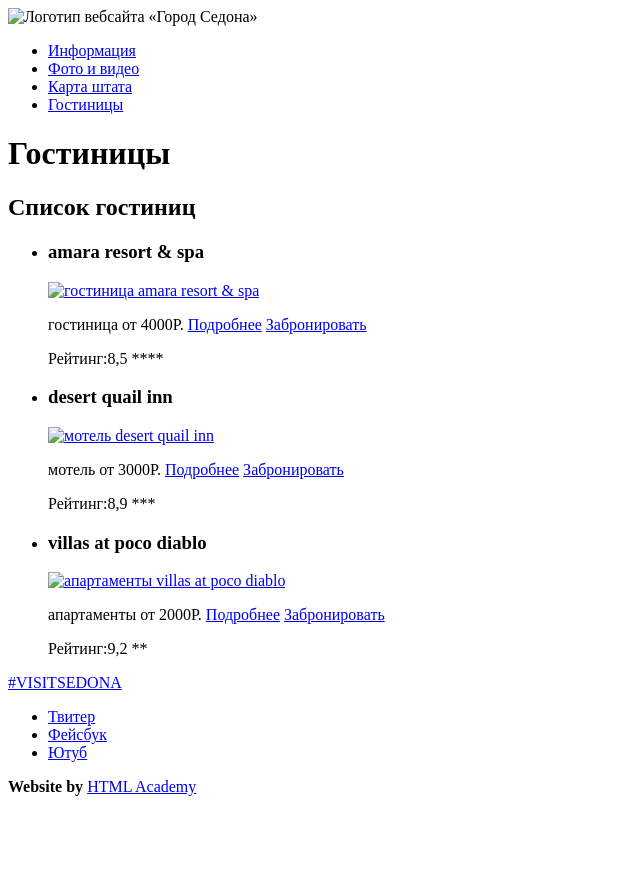
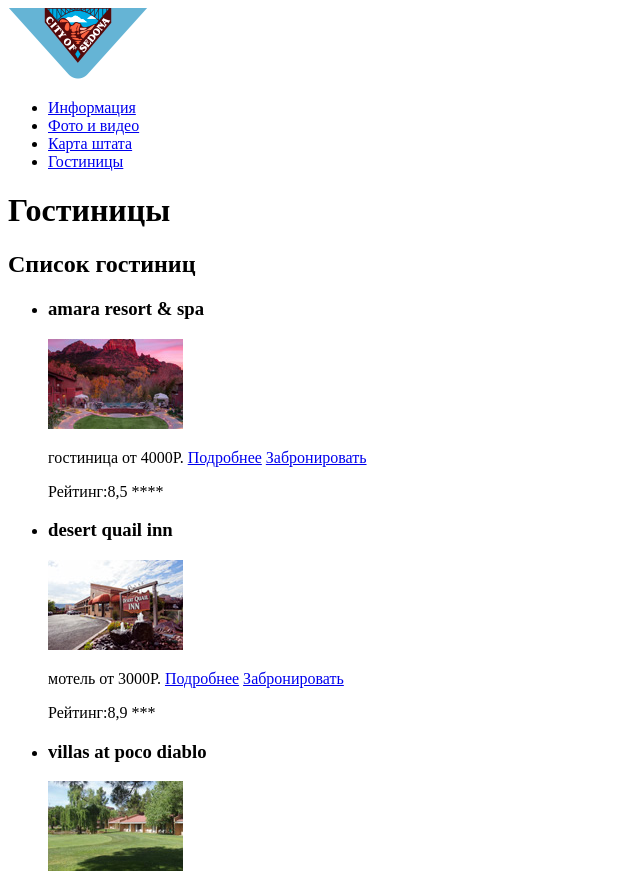
Before and after one commit to KarinaEbimoghan/911747-sedona, a plain HTML site: page catalog.html in a window 1280 px wide. Shown: the top 877 px of the page, without its empty margins (0-640 px from the left). Before the commit the page ends 812 px from the top, so only its background shows below. Drawn offline with Linux system fonts and the light colour scheme.

Commit message:
экспорт графики

```diff
--- a/catalog.html
+++ b/catalog.html
@@ -10,7 +10,7 @@
     <header class="main-header">
         <nav class="main-navigation">
             <a class="main-header-logo">
-                <img src="img/index-logo.svg" href="index.html" width="200" height="140" alt="Логотип вебсайта «Город Седона»">
+                <img src="img/logo.png" width="140" height="71" alt="Логотип вебсайта «Город Седона»">
             </a>
             <ul class="site-navigation">
                 <li><a href="info.html">Информация</a></li>
@@ -34,7 +34,7 @@
                     </h3>
                     <p class="catalog-item-image">
                         <a href="catalog-item.html">
-                            <img href="img/hotel-1.jpg" width="100" height="100" alt="гостиница amara resort &amp; spa">
+                            <img src="img/hotel.jpg" width="135" height="90" alt="гостиница amara resort &amp; spa">
                         </a>
                     </p>
                     <p class="catalog-item-price">
@@ -56,7 +56,7 @@
                     </h3>
                     <p class="catalog-item-image">
                         <a href="catalog-item.html">
-                            <img href="img/motel-2.jpg" width="100" height="100" alt="мотель desert quail inn">
+                            <img src="img/motel.jpg" width="135" height="90" alt="мотель desert quail inn">
                         </a>
                     </p>
                     <p class="catalog-item-price">
@@ -78,7 +78,7 @@
                     </h3>
                     <p class="catalog-item-image">
                         <a href="catalog-item.html">
-                            <img href="img/hotel-1.jpg" width="100" height="100" alt="апартаменты villas at poco diablo">
+                            <img src="img/apartments.jpg" width="135" height="90" alt="апартаменты villas at poco diablo">
                         </a>
                     </p>
                     <p class="catalog-item-price">
```
Also changed, not shown: index.html (+2 -2 lines), img/apartments.jpg (added), img/hotel.jpg (added), img/logo.png (added), img/motel.jpg (added), img/velcome-page.jpg (added).
